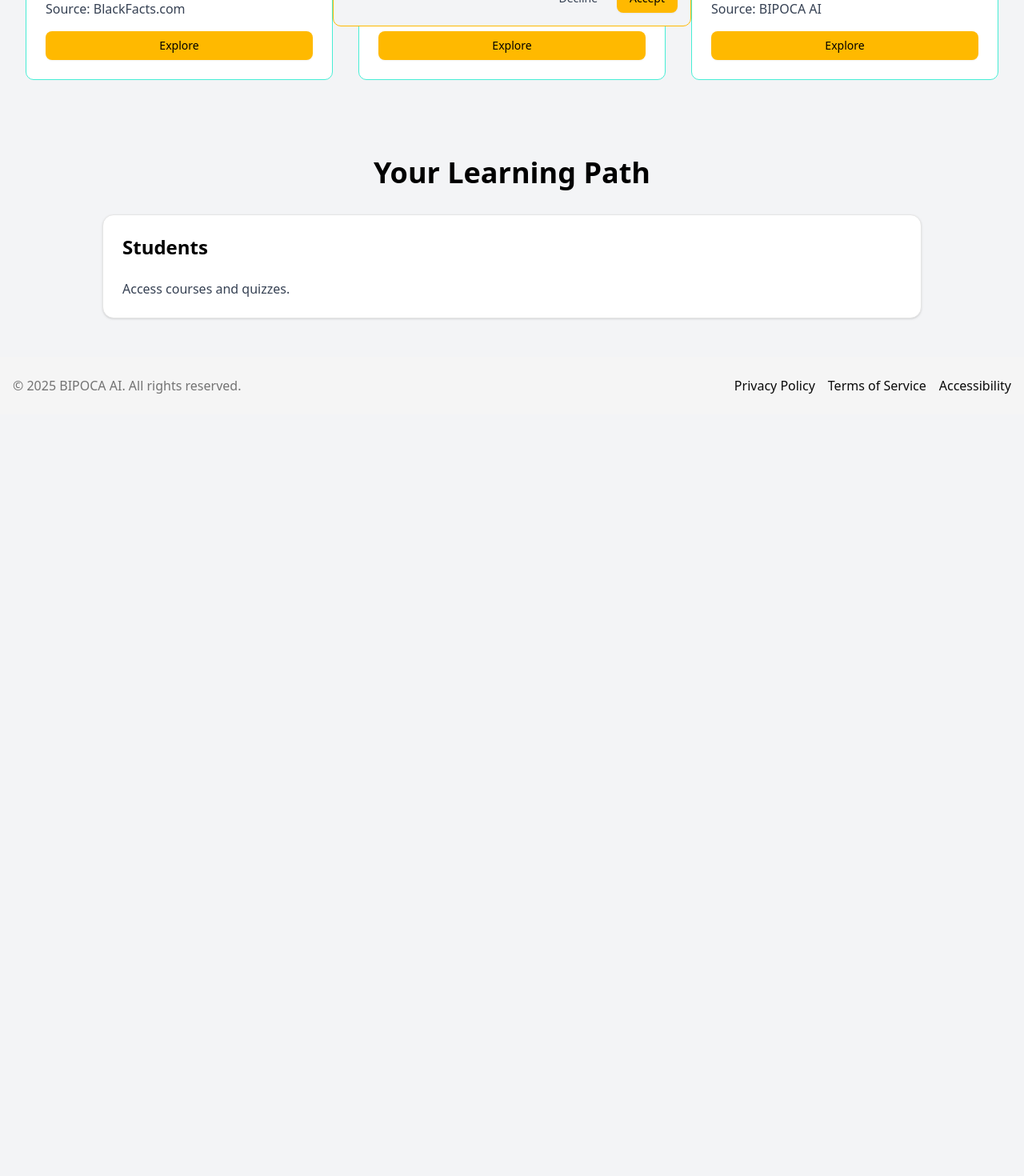
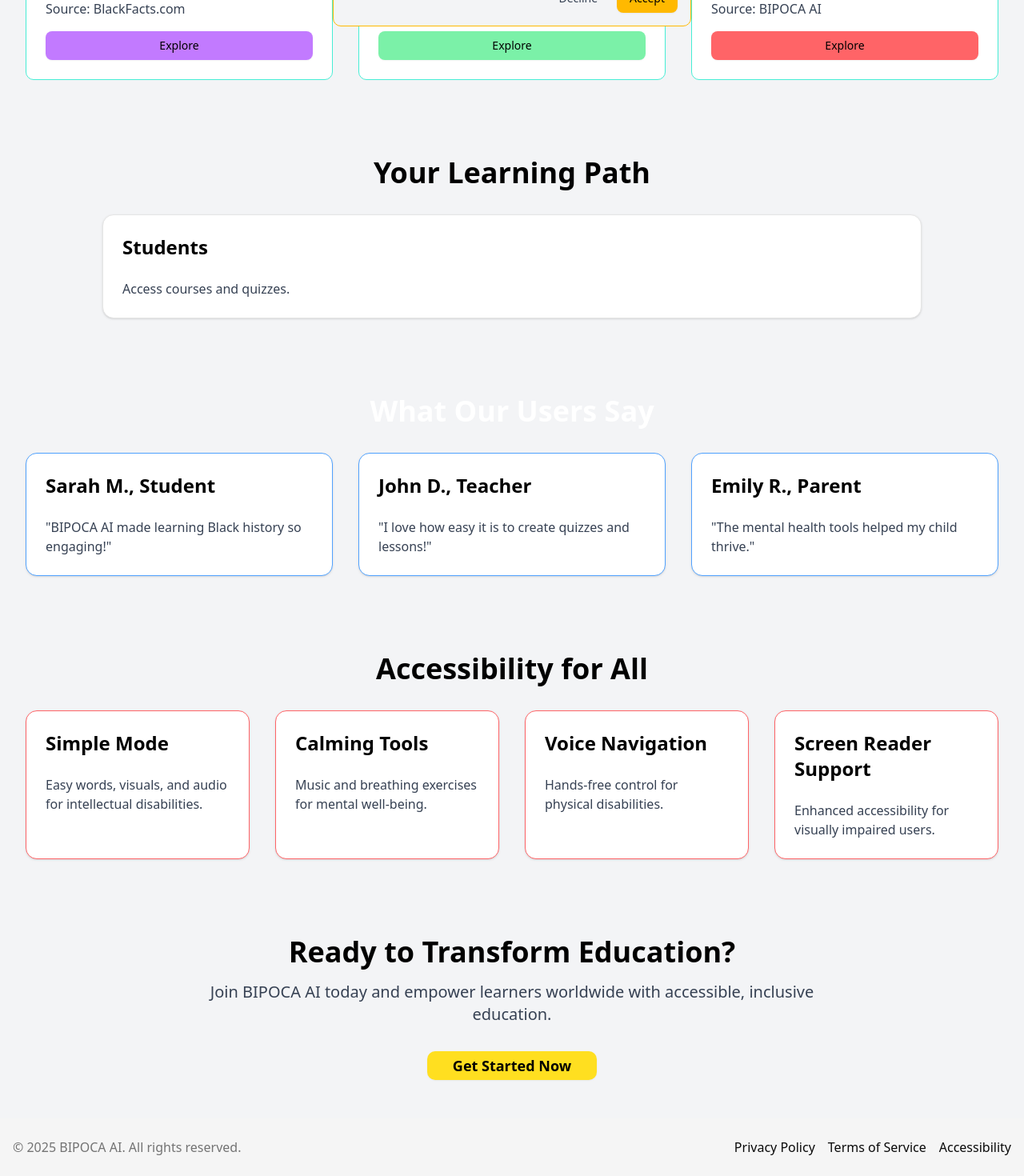
Before and after one commit to epicswife/bipocaai, a Next.js app: page / in a window 1280 px wide. Shown: the part 751-2221 px from the top of the page at 80% size. Before the commit the page ends 1269 px from the top, so only its background shows below. Built offline with nearby package versions, Linux system fonts and the light colour scheme.

Commit message:
Enhance homepage with Testimonials, Accessibility Features, and CTA sections, using new color scheme

```diff
--- a/src/app/page.tsx
+++ b/src/app/page.tsx
@@ -3,6 +3,9 @@
 import HeroSection from "@/components/homepage/hero-section/hero-section";
 import FeaturedLessonSection from "@/components/homepage/featured-lesson-section/featured-lesson-section";
 import RoleBasedSections from "@/components/homepage/role-based-sections/role-based-sections";
+import Testimonials from "@/components/homepage/testimonials/testimonials";
+import CTA from "@/components/homepage/cta/cta";
+import AccessibilityFeatures from "@/components/homepage/accessibility-features/accessibility-features";
 import CookieConsent from "@/components/features/cookie-consent/cookie-consent";
 
 export default function HomePage() {
@@ -11,6 +14,9 @@
       <HeroSection />
       <FeaturedLessonSection />
       <RoleBasedSections />
+      <Testimonials />
+      <AccessibilityFeatures />
+      <CTA />
       <CookieConsent />
     </div>
   );
--- /dev/null
+++ b/src/components/homepage/accessibility-features/accessibility-features.tsx
@@ -0,0 +1,39 @@
+"use client";
+
+import { Card, CardContent, CardHeader, CardTitle } from "@/components/ui/card";
+
+export default function AccessibilityFeatures() {
+  const features = [
+    { title: "Simple Mode", description: "Easy words, visuals, and audio for intellectual disabilities." },
+    { title: "Calming Tools", description: "Music and breathing exercises for mental well-being." },
+    { title: "Voice Navigation", description: "Hands-free control for physical disabilities." },
+    { title: "Screen Reader Support", description: "Enhanced accessibility for visually impaired users." },
+  ];
+
+  return (
+    <section className="py-12 px-4 sm:px-6 lg:px-8 bg-gray-100 dark:bg-gray-900">
+      <h2 className="text-3xl sm:text-4xl font-orbitron font-bold text-center text-black dark:text-white mb-8">
+        Accessibility for All
+      </h2>
+      <div className="grid grid-cols-1 sm:grid-cols-2 lg:grid-cols-4 gap-6 sm:gap-8 max-w-7xl mx-auto">
+        {features.map((feature, index) => (
+          <Card
+            key={index}
+            className="bg-white dark:bg-gray-700 border-red-400 dark:border-red-400 shadow-glow"
+          >
+            <CardHeader>
+              <CardTitle className="text-xl sm:text-2xl text-black dark:text-white">
+                {feature.title}
+              </CardTitle>
+            </CardHeader>
+            <CardContent>
+              <p className="text-sm sm:text-base text-gray-700 dark:text-gray-300">
+                {feature.description}
+              </p>
+            </CardContent>
+          </Card>
+        ))}
+      </div>
+    </section>
+  );
+}
--- /dev/null
+++ b/src/components/homepage/cta/cta.tsx
@@ -0,0 +1,25 @@
+"use client";
+
+import { Button } from "@/components/ui/button";
+import Link from "next/link";
+
+export default function CTA() {
+  return (
+    <section className="py-12 px-4 sm:px-6 lg:px-8 bg-gradient-green-yellow dark:bg-gradient-green-yellow text-center">
+      <h2 className="text-3xl sm:text-4xl font-orbitron font-bold text-black dark:text-white mb-4">
+        Ready to Transform Education?
+      </h2>
+      <p className="text-lg sm:text-xl text-gray-700 dark:text-gray-300 mb-8 max-w-3xl mx-auto">
+        Join BIPOCA AI today and empower learners worldwide with accessible, inclusive education.
+      </p>
+      <Link href="/signup">
+        <Button
+          className="px-8 py-4 text-lg font-semibold rounded-lg bg-yellow-300 text-black hover:bg-green-300 dark:bg-yellow-300 dark:hover:bg-green-300 shadow-glow"
+          aria-label="Get Started Now"
+        >
+          Get Started Now
+        </Button>
+      </Link>
+    </section>
+  );
+}
--- a/src/components/homepage/featured-lesson-section/featured-lesson-section.tsx
+++ b/src/components/homepage/featured-lesson-section/featured-lesson-section.tsx
@@ -16,17 +16,27 @@
         Featured Lessons
       </h2>
       <div className="grid grid-cols-1 sm:grid-cols-2 lg:grid-cols-3 gap-6 sm:gap-8 max-w-7xl mx-auto">
-        {mockLessons.map((lesson) => (
+        {mockLessons.map((lesson, index) => (
           <div
             key={lesson.id}
-            className="border border-teal-300 dark:border-cyan-600 rounded-lg p-4 sm:p-6 shadow-glow bg-white dark:bg-gray-700"
+            className={`border rounded-lg p-4 sm:p-6 shadow-glow bg-white dark:bg-gray-700 border-teal-300 dark:border-cyan-600 ${
+              index === 0 ? "border-purple-400 dark:border-blue-400" :
+              index === 1 ? "border-green-300 dark:border-yellow-300" :
+              "border-red-400 dark:border-red-400"
+            }`}
           >
             <h3 className="text-xl sm:text-2xl font-semibold text-black dark:text-white mb-2">
               {lesson.title}
             </h3>
             <p className="text-sm sm:text-base text-gray-700 dark:text-gray-300 mb-4">Source: {lesson.source}</p>
             <Link href={`/classrooms/${lesson.id}`}>
-              <Button className="w-full bg-amber-400 text-black hover:bg-gold-300 dark:bg-amber-600 dark:hover:bg-gold-500">
+              <Button
+                className={`w-full ${
+                  index === 0 ? "bg-purple-400 hover:bg-blue-400 dark:bg-purple-400 dark:hover:bg-blue-400" :
+                  index === 1 ? "bg-green-300 hover:bg-yellow-300 dark:bg-green-300 dark:hover:bg-yellow-300" :
+                  "bg-red-400 hover:bg-orange-400 dark:bg-red-400 dark:hover:bg-orange-400"
+                } text-black`}
+              >
                 Explore
               </Button>
             </Link>
--- a/src/components/homepage/hero-section/hero-section.tsx
+++ b/src/components/homepage/hero-section/hero-section.tsx
@@ -34,7 +34,7 @@
           <Link href="/signup?role=student">
             <Button
               variant="default"
-              className="px-6 py-3 sm:px-8 sm:py-4 text-base sm:text-lg font-semibold rounded-lg bg-amber-400 text-black hover:bg-gold-300 dark:bg-amber-600 dark:hover:bg-gold-500 shadow-glow"
+              className="px-6 py-3 sm:px-8 sm:py-4 text-base sm:text-lg font-semibold rounded-lg bg-purple-400 text-black hover:bg-blue-400 dark:bg-purple-400 dark:hover:bg-blue-400 shadow-glow"
               aria-label="Join as a Student"
             >
               I’m a Student
@@ -43,7 +43,7 @@
           <Link href="/signup?role=parent">
             <Button
               variant="default"
-              className="px-6 py-3 sm:px-8 sm:py-4 text-base sm:text-lg font-semibold rounded-lg bg-amber-400 text-black hover:bg-gold-300 dark:bg-amber-600 dark:hover:bg-gold-500 shadow-glow"
+              className="px-6 py-3 sm:px-8 sm:py-4 text-base sm:text-lg font-semibold rounded-lg bg-green-300 text-black hover:bg-yellow-300 dark:bg-green-300 dark:hover:bg-yellow-300 shadow-glow"
               aria-label="Join as a Parent"
             >
               I’m a Parent
@@ -52,7 +52,7 @@
           <Link href="/signup?role=district">
             <Button
               variant="default"
-              className="px-6 py-3 sm:px-8 sm:py-4 text-base sm:text-lg font-semibold rounded-lg bg-amber-400 text-black hover:bg-gold-300 dark:bg-amber-600 dark:hover:bg-gold-500 shadow-glow"
+              className="px-6 py-3 sm:px-8 sm:py-4 text-base sm:text-lg font-semibold rounded-lg bg-blue-400 text-black hover:bg-blue-400 dark:bg-blue-400 dark:hover:bg-blue-400 shadow-glow"
               aria-label="District Sign Up"
             >
               District Sign Up
--- a/src/components/homepage/role-based-sections/role-based-sections.tsx
+++ b/src/components/homepage/role-based-sections/role-based-sections.tsx
@@ -36,7 +36,7 @@
         Your Learning Path
       </h2>
       <div className="max-w-5xl mx-auto">
-        <Card className="bg-white dark:bg-gray-700 border-gold-300 dark:border-teal-700">
+        <Card className="bg-white dark:bg-gray-700 border-gold-300 dark:border-teal-700 shadow-glow">
           <CardHeader>
             <CardTitle className="text-xl sm:text-2xl text-black dark:text-white">
               {sections[role].title}
--- /dev/null
+++ b/src/components/homepage/testimonials/testimonials.tsx
@@ -0,0 +1,38 @@
+"use client";
+
+import { Card, CardContent, CardHeader, CardTitle } from "@/components/ui/card";
+
+export default function Testimonials() {
+  const mockTestimonials = [
+    { name: "Sarah M., Student", quote: "BIPOCA AI made learning Black history so engaging!" },
+    { name: "John D., Teacher", quote: "I love how easy it is to create quizzes and lessons!" },
+    { name: "Emily R., Parent", quote: "The mental health tools helped my child thrive." },
+  ];
+
+  return (
+    <section className="py-12 px-4 sm:px-6 lg:px-8 bg-gradient-purple-blue dark:bg-gradient-purple-blue">
+      <h2 className="text-3xl sm:text-4xl font-orbitron font-bold text-center text-white dark:text-white mb-8">
+        What Our Users Say
+      </h2>
+      <div className="grid grid-cols-1 sm:grid-cols-2 lg:grid-cols-3 gap-6 sm:gap-8 max-w-7xl mx-auto">
+        {mockTestimonials.map((testimonial, index) => (
+          <Card
+            key={index}
+            className="bg-white dark:bg-gray-700 border-blue-400 dark:border-purple-400 shadow-glow"
+          >
+            <CardHeader>
+              <CardTitle className="text-xl sm:text-2xl text-black dark:text-white">
+                {testimonial.name}
+              </CardTitle>
+            </CardHeader>
+            <CardContent>
+              <p className="text-sm sm:text-base text-gray-700 dark:text-gray-300">
+                &quot;{testimonial.quote}&quot;
+              </p>
+            </CardContent>
+          </Card>
+        ))}
+      </div>
+    </section>
+  );
+}
```
